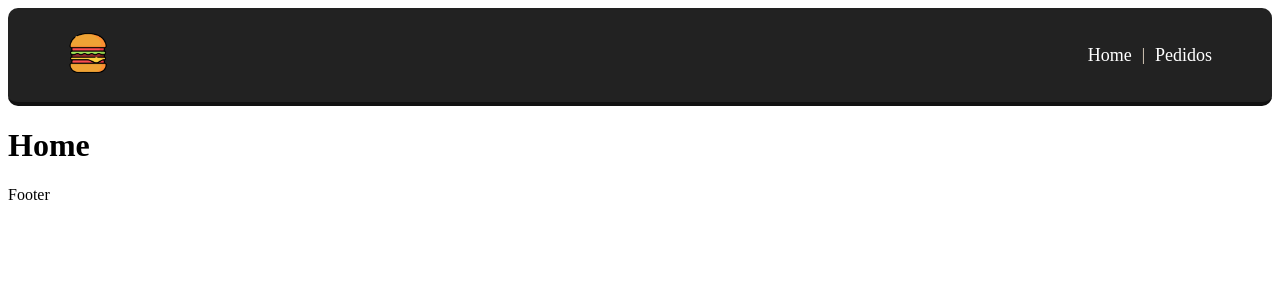
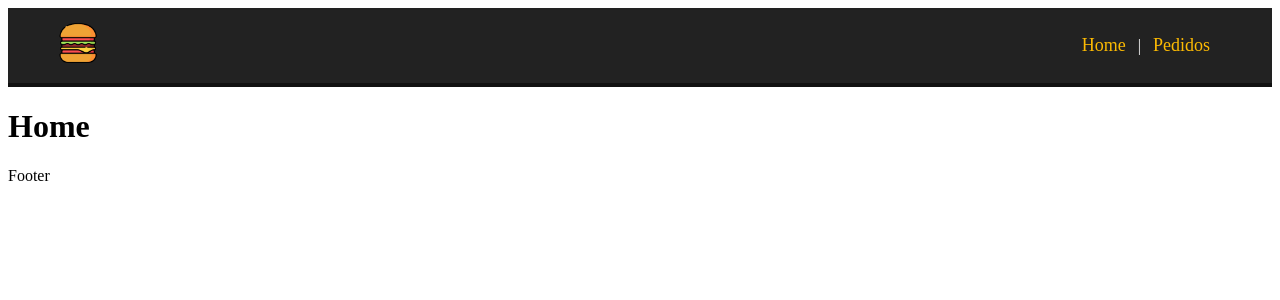
Before and after one commit to devGBR/Make-burguer-VUE, a Vue app: page / in a window 1280 px wide. Shown: the top 300 px of the page. Built offline with nearby package versions, Linux system fonts and the light colour scheme.

Commit message:
Navbar and footer

```diff
--- a/src/components/Navbar.vue
+++ b/src/components/Navbar.vue
@@ -1,18 +1,14 @@
 <template>
   <nav>
-    <div id="logo-url">
-    <router-link to="/" >
+    <router-link to="/" id="logo-url">
         <img :src="logo" :alt="alt" id="logo">
     </router-link>
-    </div>
-    <div>
-    <router-link to="/" class="link">Home</router-link>
-    </div>
+
+    <router-link to="/">Home</router-link>
     |
-    <div>
-    <router-link to="/pedidos" class = "link">Pedidos</router-link>
-    </div>
-  </nav>
+    <router-link to="/pedidos">Pedidos</router-link>
+
+   </nav>
 </template>
 <script>
 export default {
@@ -29,16 +25,11 @@ export default {
     display: flex;
     align-items: center;
     justify-content: flex-end;
-    color: antiquewhite;
-    border-radius: 10px;
-
- }
- nav div{
-    padding: 10px;
+    color: #fff;
 
  }
 
- #logo-url{
+ nav #logo-url{
     margin: auto;
     margin-left: 0;
  }
@@ -47,10 +38,16 @@ export default {
   height: 40px;
 
  }
- .link{
+ nav a{
   text-decoration: none;
-  color: #fff;
+  color: #FCBA03;
   font-size: 18px;
+  margin: 12px;
+  transition: .5s;
+ }
+
+ nav a:hover{
+   color: #fff;
  }
 
 </style>
```
